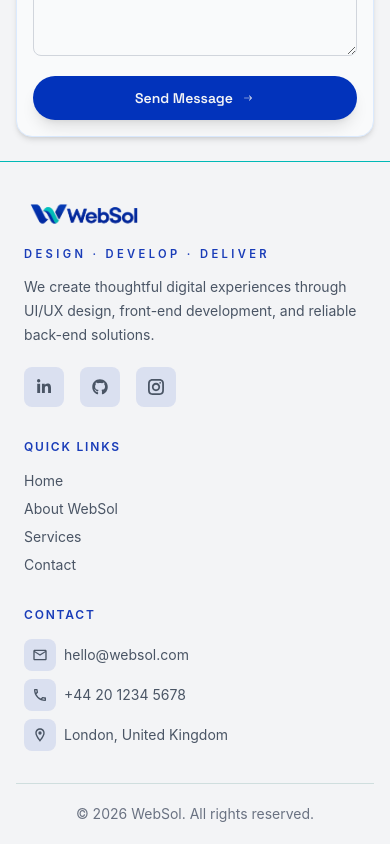
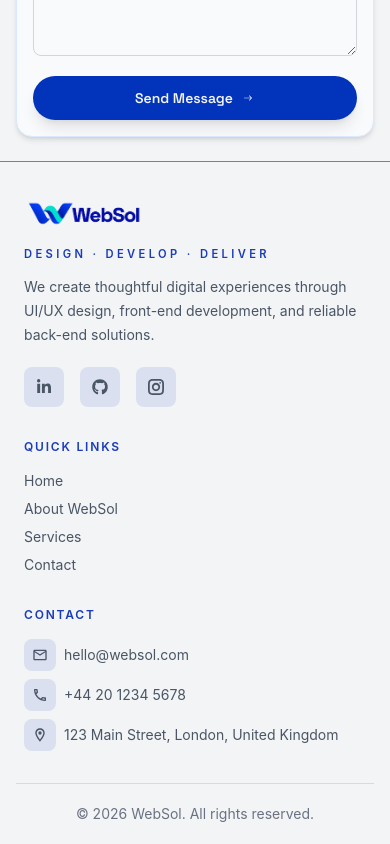
Before and after one commit to delaramfarzad9/landing-page-project, a React (Vite) app: page / in a window 390 px wide. Shown: the part 4735-5579 px from the top of the page. Built offline with nearby package versions, Linux system fonts and the light colour scheme; a web font is replaced by a local one.

Commit message:
style: improve footer responsiveness and accessibility

```diff
--- a/src/components/Footer.jsx
+++ b/src/components/Footer.jsx
@@ -1,6 +1,4 @@
-
-import logo from "../assets/images/logo_1.png";
-
+import logo from "../assets/images/logo_3.png";
 
 import { MdOutlineCall } from "react-icons/md";
 import { FaGithub } from "react-icons/fa";
@@ -11,18 +9,22 @@ import { MdOutlineLocationOn } from "react-icons/md";
 function Footer() {
   return (
     <footer className="bg-gray-100 pt-8 md:pt-10 lg:pt-12 border-t border-green-logo">
-
       <div className="mx-auto w-full max-w-7xl px-4 md:px-10 lg:px-12">
-
-              <div className="grid grid-cols-1 gap-8 ml-2 md:ml-0  sm:grid-cols-[1.6fr_.9fr_1fr] lg:grid-cols-[2fr_1fr_1.2fr] lg:gap-10">
+        <div
+          className="grid grid-cols-1 gap-8
+  sm:grid-cols-2
+  lg:grid-cols-[2fr_1fr_1.2fr]
+  lg:gap-10 ml-2 md:ml-0"
+        >
           {/* logo & motto & social media */}
-<div className="flex min-w-0 flex-col items-start gap-3">
-<a href="#home">  <img
-        src={logo}
-        alt="WebSol"
+          <div className="flex min-w-0 flex-col items-start gap-3  sm:col-span-2 lg:col-span-1">
+            <a
+              href="#home"
               aria-label="WebSol home"
-        className="h-10 w-auto"
-      />
+              className="rounded-md focus-visible:outline-2 focus-visible:outline-offset-4 focus-visible:outline-green-logo"
+            >
+              {" "}
+              <img src={logo} alt="WebSol" className="h-10 w-auto" />
             </a>
             <p className="text-[0.7rem] md:text-xs font-semibold uppercase tracking-[0.3em] text-blue-800">
               DESIGN · DEVELOP · DELIVER
@@ -38,14 +40,10 @@ function Footer() {
                 rel="noopener noreferrer"
                 href="https://linkedin.com"
                 aria-label="WebSol on LinkedIn"
-  className="text-gray-600 shrink-0 size-10 flex items-center
-  justify-center rounded-lg bg-blue-logo/10 p-2
-  transition-all duration-200
-  hover:bg-green-logo/90 hover:text-gray-100
-  active:bg-green-logo/90 active:text-gray-100
-  active:scale-95
-  focus-visible:outline-2 focus-visible:outline-offset-2
-  focus-visible:outline-green-logo"
+                className="text-gray-600 shrink-0 size-10 flex items-center  justify-center rounded-lg bg-blue-logo/10 p-2
+  transition-all duration-200 hover:bg-green-logo/90 hover:text-gray-100
+  active:bg-green-logo/90 active:text-gray-100 active:scale-95
+ focus-visible:outline-2 focus-visible:outline-offset-2 focus-visible:outline-green-logo"
               >
                 <FaLinkedinIn aria-hidden="true" />
               </a>
@@ -55,14 +53,10 @@ function Footer() {
                 rel="noopener noreferrer"
                 href="https://github.com"
                 aria-label="WebSol on GitHub"
-  className="text-gray-600 shrink-0 size-10 flex items-center
-  justify-center rounded-lg bg-blue-logo/10 p-2
-  transition-all duration-200
-  hover:bg-green-logo/90 hover:text-gray-100
-  active:bg-green-logo/90 active:text-gray-100
-  active:scale-95
-  focus-visible:outline-2 focus-visible:outline-offset-2
-  focus-visible:outline-green-logo"
+                className="text-gray-600 shrink-0 size-10 flex items-center justify-center rounded-lg bg-blue-logo/10 p-2
+  transition-all duration-200 hover:bg-green-logo/90 hover:text-gray-100
+  active:bg-green-logo/90 active:text-gray-100 active:scale-95
+focus-visible:outline-2 focus-visible:outline-offset-2 focus-visible:outline-green-logo"
               >
                 <FaGithub aria-hidden="true" />
               </a>
@@ -71,99 +65,117 @@ function Footer() {
                 rel="noopener noreferrer"
                 href="https://instagram.com"
                 aria-label="WebSol on Instagram"
-className="text-gray-600 shrink-0 size-10 flex items-center
-  justify-center rounded-lg bg-blue-logo/10 p-2
-  transition-all duration-200
-  hover:bg-green-logo/90 hover:text-gray-100
-  active:bg-green-logo/90 active:text-gray-100
-  active:scale-95
-  focus-visible:outline-2 focus-visible:outline-offset-2
-  focus-visible:outline-green-logo"
+                className="text-gray-600 shrink-0 size-10 flex items-center  justify-center rounded-lg bg-blue-logo/10 p-2
+  transition-all duration-200  hover:bg-green-logo/90 hover:text-gray-100
+  active:bg-green-logo/90 active:text-gray-100 active:scale-95
+  focus-visible:outline-2 focus-visible:outline-offset-2 focus-visible:outline-green-logo"
               >
                 <GrInstagram aria-hidden="true" />
               </a>
             </div>
-
           </div>
           {/* QUICK LINKS */}
           <div className="flex flex-col items-start gap-2">
-    <h2 className="text-xs font-semibold uppercase tracking-[0.15em] text-blue-800 mb-2">QUICK LINKS</h2>
-    <a href="#home" className="text-sm font-normal text-gray-600
+            <h2 className="text-xs font-semibold uppercase tracking-[0.15em] text-blue-800 mb-2">
+              QUICK LINKS
+            </h2>
+            <a
+              href="#home"
+              className="text-sm font-normal text-gray-600  transition-all duration-200
+  hover:text-green-logo hover:scale-[1.02] active:text-green-logo active:scale-95
+  focus-visible:outline-2 focus-visible:outline-offset-4  focus-visible:outline-teal-500"
+            >
+              Home
+            </a>
+            <a
+              href="#about"
+              className="text-sm font-normal text-gray-600
   transition-all duration-200
   hover:text-green-logo hover:scale-[1.02]
   active:text-green-logo active:scale-95
   focus-visible:outline-2 focus-visible:outline-offset-4
-  focus-visible:outline-teal-500" >Home</a>
-    <a href="#about" className="text-sm font-normal text-gray-600
+  focus-visible:outline-teal-500"
+            >
+              About WebSol
+            </a>
+            <a
+              href="#services"
+              className="text-sm font-normal text-gray-600
   transition-all duration-200
   hover:text-green-logo hover:scale-[1.02]
   active:text-green-logo active:scale-95
   focus-visible:outline-2 focus-visible:outline-offset-4
-  focus-visible:outline-teal-500" >About WebSol</a>
-     <a href="#services" className="text-sm font-normal text-gray-600
+  focus-visible:outline-teal-500"
+            >
+              Services
+            </a>
+            <a
+              href="#contact"
+              className="text-sm font-normal text-gray-600
   transition-all duration-200
   hover:text-green-logo hover:scale-[1.02]
   active:text-green-logo active:scale-95
   focus-visible:outline-2 focus-visible:outline-offset-4
-  focus-visible:outline-teal-500" >Services</a>
-     <a href="#contact" className="text-sm font-normal text-gray-600
-  transition-all duration-200
-  hover:text-green-logo hover:scale-[1.02]
-  active:text-green-logo active:scale-95
-  focus-visible:outline-2 focus-visible:outline-offset-4
-  focus-visible:outline-teal-500" >Contact</a>
-
+  focus-visible:outline-teal-500"
+            >
+              Contact
+            </a>
           </div>
           {/* CONTACT  */}
           <div className="flex min-w-0 flex-col items-start gap-2">
-    <p className="text-xs font-semibold uppercase tracking-[0.15em] text-blue-800 mb-2">CONTACT</p>
-    <a href="mailto:hello@websol.com" className="group flex items-center justify-center gap-2
+            <p className="text-xs font-semibold uppercase tracking-[0.15em] text-blue-800 mb-2">
+              CONTACT
+            </p>
+            <a
+              href="mailto:hello@websol.com"
+              className="group flex items-center justify-center gap-2
   text-sm font-normal text-gray-600
-  transition-all duration-200
-  hover:text-teal-500 hover:scale-[1.02]
-  active:text-teal-500 active:scale-95
-  focus-visible:outline-2 focus-visible:outline-offset-4
-  focus-visible:outline-teal-500">
-    <MdOutlineEmail  aria-hidden="true" className="text-gray-600 shrink-0 size-8 flex items-center
-  justify-center rounded-lg bg-blue-logo/10 p-2
-  transition-colors duration-200
+  transition-all duration-200  hover:text-teal-500 hover:scale-[1.02] active:text-teal-500 active:scale-95
+  focus-visible:outline-2 focus-visible:outline-offset-4  focus-visible:outline-teal-500"
+            >
+              <MdOutlineEmail
+                aria-hidden="true"
+                className="text-gray-600 shrink-0 size-8 flex items-center
+  justify-center rounded-lg bg-blue-logo/10 p-2 transition-colors duration-200
   group-hover:bg-green-logo/90 group-hover:text-gray-100
-  group-active:bg-green-logo/90 group-active:text-gray-100"/>
+ group-active:bg-green-logo/90 group-active:text-gray-100"
+              />
               <span>hello@websol.com</span>
-
             </a>
-<a href="tel:+442012345678" className="group flex items-center justify-center gap-2
-  text-sm font-normal text-gray-600
-  transition-all duration-200
-  hover:text-teal-500 hover:scale-[1.02]
-  active:text-teal-500 active:scale-95
-  focus-visible:outline-2 focus-visible:outline-offset-4
-  focus-visible:outline-teal-500">
-    <MdOutlineCall aria-hidden="true"   className="text-gray-600 shrink-0 size-8 flex items-center
-  justify-center rounded-lg bg-blue-logo/10 p-2
-  transition-colors duration-200
-  group-hover:bg-green-logo/90 group-hover:text-gray-100
-  group-active:bg-green-logo/90 group-active:text-gray-100"/>
+            <a
+              href="tel:+442012345678"
+              className="group flex items-center justify-center gap-2 text-sm font-normal text-gray-600
+ transition-all duration-200  hover:text-teal-500 hover:scale-[1.02] active:text-teal-500 active:scale-95
+  focus-visible:outline-2 focus-visible:outline-offset-4 focus-visible:outline-teal-500"
+            >
+              <MdOutlineCall
+                aria-hidden="true"
+                className="text-gray-600 shrink-0 size-8 flex items-center
+  justify-center rounded-lg bg-blue-logo/10 p-2 transition-colors duration-200 group-hover:bg-green-logo/90 group-hover:text-gray-100
+  group-active:bg-green-logo/90 group-active:text-gray-100"
+              />
               <span> +44 20 1234 5678</span>
-
             </a>
-  <address  className="group flex items-center gap-2 text-sm font-normal not-italic text-gray-600">
-    <MdOutlineLocationOn aria-hidden="true" className="text-gray-600 shrink-0 size-8 flex items-center
+            <address className="group flex items-center gap-2 text-sm font-normal not-italic text-gray-600">
+              <MdOutlineLocationOn
+                aria-hidden="true"
+                className="text-gray-600 shrink-0 size-8 flex items-center
   justify-center rounded-lg bg-blue-logo/10 p-2 transition-colors duration-300 group-hover:bg-green-logo/90
-  group-hover:text-gray-100 group-active:bg-green-logo/90 group-active:text-gray-100"/>
-    <span>London, United Kingdom</span>
-
+  group-hover:text-gray-100 group-active:bg-green-logo/90 group-active:text-gray-100"
+              />
+              <span>123 Main Street, London, United Kingdom</span>
             </address>
-
           </div>
         </div>
 
         {/* copy */}
         <div className="mt-8 border-t border-teal-800/15 py-5">
-                <p className="text-center text-sm text-gray-500">&copy; 2026 WebSol. All rights reserved.</p>
+          <p className="text-center text-sm text-gray-500">
+            &copy; 2026 WebSol. All rights reserved.
+          </p>
         </div>
       </div>
     </footer>
   );
 }
-export default Footer
+export default Footer;
```
Lines whose indentation alone changed are shown as unchanged.
